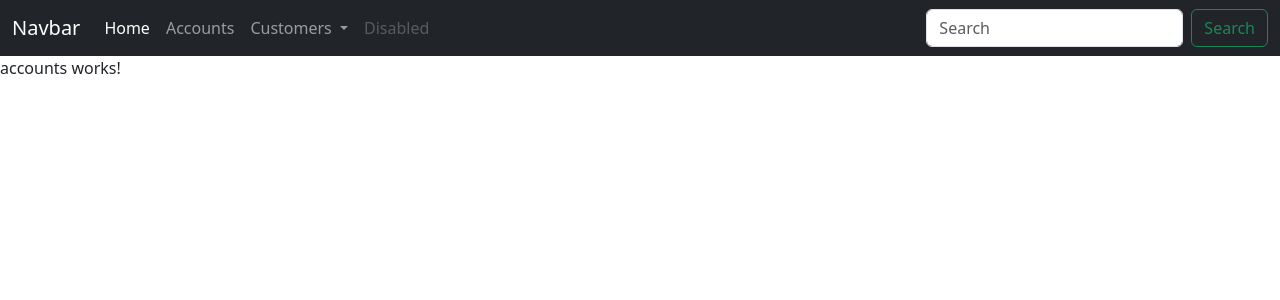
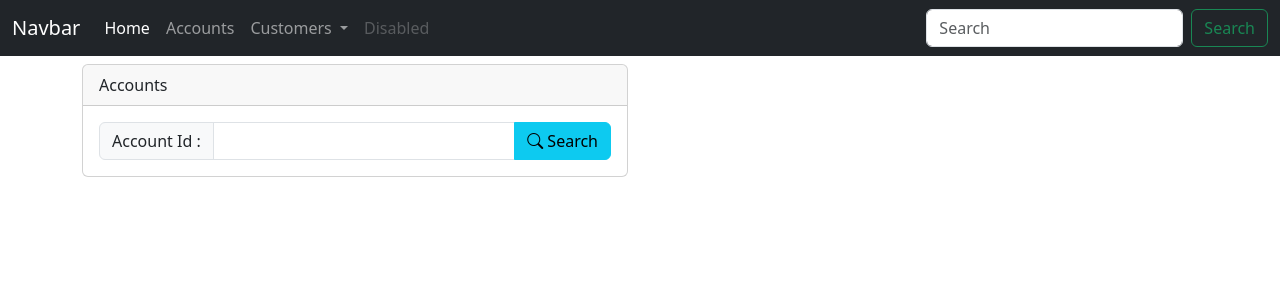
Before and after one commit to ibnkhairan/ebank-front, an Angular app: page /accounts in a window 1280 px wide. Shown: the top 300 px of the page. Built offline with nearby package versions, Linux system fonts and the light colour scheme.

Commit message:
add display accounts with pagination

```diff
--- a/src/app/accounts/accounts.component.html
+++ b/src/app/accounts/accounts.component.html
@@ -1 +1,54 @@
-<p>accounts works!</p>
+<div class="container mt-2">
+  <div class="row">
+    <div class="col col-md-6">
+      <div class="card">
+        <div class="card-header">Accounts</div>
+        <div class="card-body">
+          <form [formGroup]="accountFormGroup" (ngSubmit)="handleSearchAccount()">
+            <div class="input-group">
+              <label class="input-group-text">Account Id :</label>
+              <input type="text" formControlName="accountId" class="form-control">
+              <button class="btn btn-info">
+                <i class="bi bi-search"></i>
+                Search
+              </button>
+            </div>
+          </form>
+          <ng-container *ngIf="accountObservable | async as accountDetails">
+            <div class="mb-2">
+              <label>Account ID : </label>
+              <label class="m-lg-1"><strong> {{ accountDetails.accountId}}</strong></label>
+            </div>
+            <div class="mb-2">
+              <label>Balance :</label>
+              <label class="m-lg-1"><strong> {{ accountDetails.balance | number : '1.2-2'}}</strong></label>
+            </div>
+            <table class="table">
+              <thead>
+              <th>ID</th><th>Date</th><th>Type</th><th>Amount</th>
+              </thead>
+              <tbody>
+              <tr *ngFor="let op of accountDetails.accountOperationDTOS">
+                <td>{{op.id}}</td>
+                <td>{{op.operationDate | date : 'dd-MM-yyyy:HH-mm-ss'}}</td>
+                <td>{{op.type}}</td>
+                <td class="text-end">{{op.amount | number : '1.2-2'}}</td>
+              </tr>
+              </tbody>
+            </table>
+            <ul class="nav nav-pills">
+               <li *ngFor="let item of [].constructor(accountDetails.totalPages);let page=index">
+                 <a [ngClass]="page == this.currentPage?'btn-info':'btn-outline-info'" (click)="gotoPage(page)" class="btn ms-1 mt-1">{{page}}</a>
+               </li>
+
+            </ul>
+          </ng-container>
+        </div>
+      </div>
+    </div>
+    <div class="col col-md-6">
+
+    </div>
+  </div>
+
+</div>
--- a/src/app/accounts/accounts.component.ts
+++ b/src/app/accounts/accounts.component.ts
@@ -1,10 +1,40 @@
-import { Component } from '@angular/core';
+import {Component, OnInit} from '@angular/core';
+import {FormBuilder, FormGroup} from "@angular/forms";
+import {AccountsService} from "../services/accounts.service";
+import {Observable} from "rxjs";
+import {AccountDetails} from "../model/account.model";
 
 @Component({
   selector: 'app-accounts',
   templateUrl: './accounts.component.html',
   styleUrls: ['./accounts.component.css']
 })
-export class AccountsComponent {
+export class AccountsComponent implements OnInit{
 
+  accountFormGroup! : FormGroup;
+  currentPage : number = 0;
+  pageSize : number = 5;
+  accountObservable! : Observable<AccountDetails>;
+
+  constructor(private formBuilder : FormBuilder,private accountService : AccountsService) {
+  }
+
+  ngOnInit(): void {
+    this.accountFormGroup = this.formBuilder.group({
+      accountId : this.formBuilder.control("")
+    });
+  }
+
+
+  handleSearchAccount() {
+
+    let accountId : string = this.accountFormGroup.value.accountId;
+    console.log(accountId);
+    this.accountObservable = this.accountService.getAccount(accountId,this.currentPage,this.pageSize);
+  }
+
+  gotoPage( page : number) {
+    this.currentPage = page;
+    this.handleSearchAccount();
+  }
 }
--- /dev/null
+++ b/src/app/services/accounts.service.ts
@@ -0,0 +1,17 @@
+import { Injectable } from '@angular/core';
+import {HttpClient} from "@angular/common/http";
+import {environment} from "../../environments/environment";
+import {Observable} from "rxjs";
+import {AccountDetails} from "../model/account.model";
+
+@Injectable({
+  providedIn: 'root'
+})
+export class AccountsService {
+
+  constructor(private http : HttpClient) { }
+
+  public getAccount(accountId : string, page : number, size : number):Observable<AccountDetails>{
+    return this.http.get<AccountDetails>(`${environment.backendHost}/accounts/${accountId}/pageOperations?page=${page}&size=${size}`);
+  }
+}
```
Also changed, not shown: src/app/model/account.model.ts (added, +16 -0 lines), 1 other file (tests, documents, lock files or other folders).
